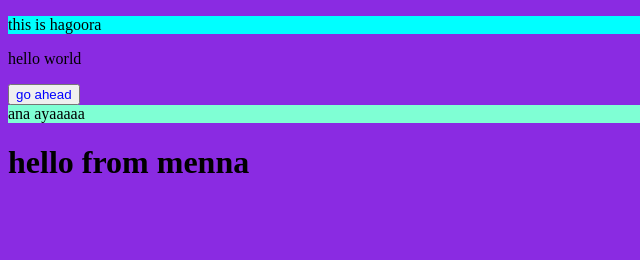
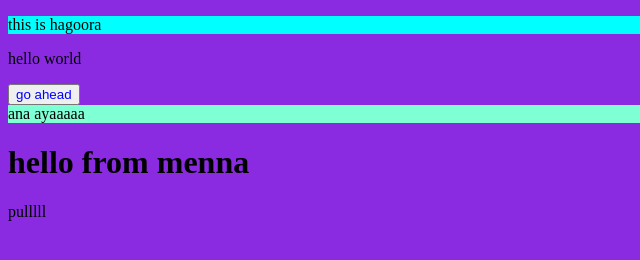
Before and after one commit to menna-25/learn-git, a plain HTML site: page index.html in a window 1280 px wide. Shown: the full height of the page, 0-640 px from the left. Drawn offline with Linux system fonts and the light colour scheme.

Commit message:
pull aya

```diff
--- a/index.html
+++ b/index.html
@@ -13,5 +13,6 @@
     <button>go ahead</button>
     <div class="Aya">ana ayaaaaa</div>
     <h1>hello from menna</h1>
+    <p>pulllll</p>
 </body>
 </html>
```
